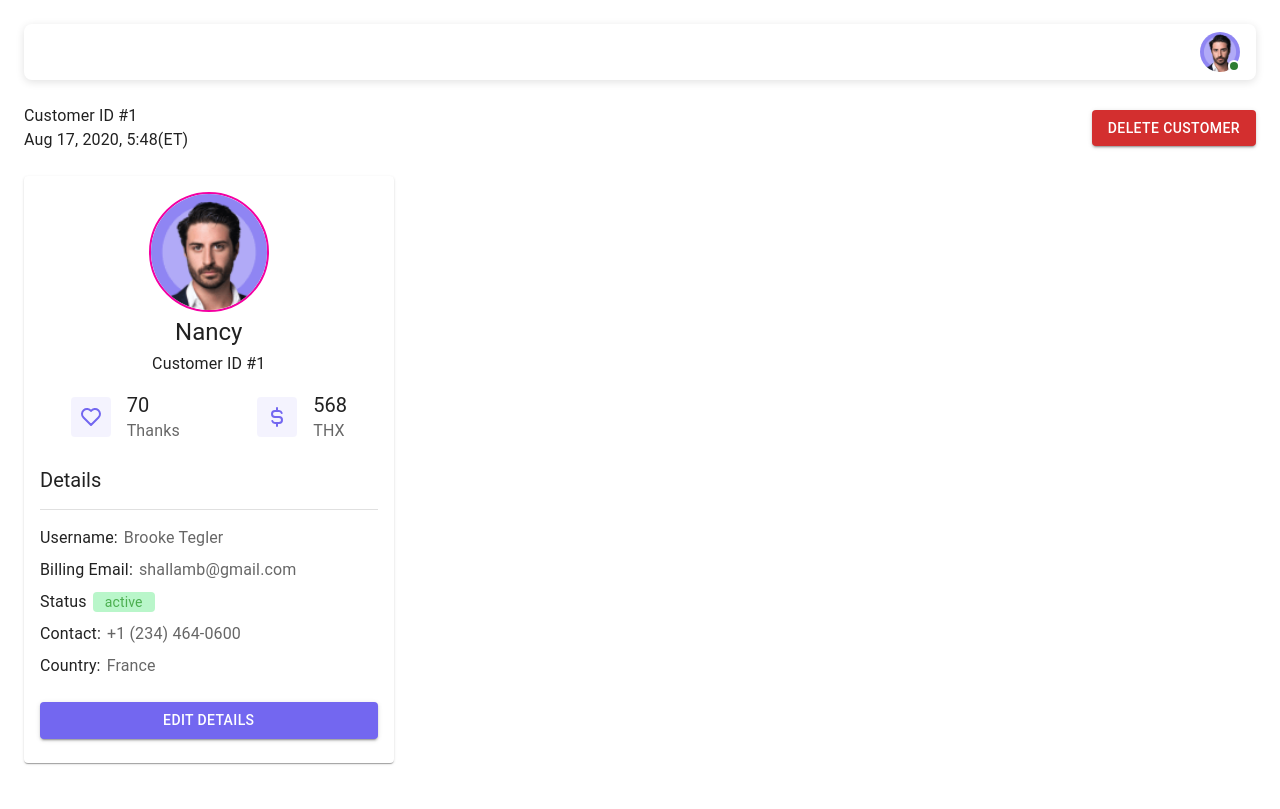
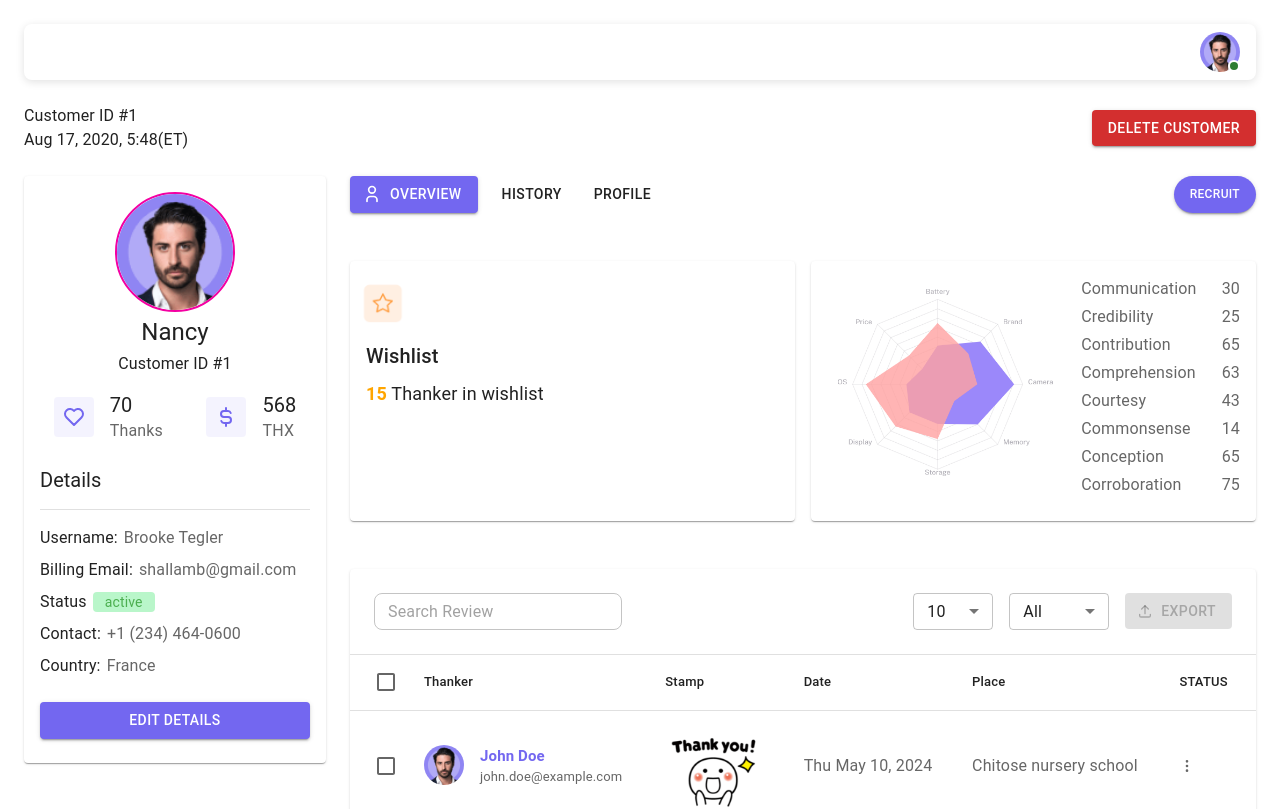
Before and after one commit to thanklet/mock-dapp-prototype, a React (Vite) app: page /admin/users/1 in a window 1280 px wide. Shown: the top 809 px of the page. Built offline with nearby package versions, Linux system fonts and the light colour scheme.

Commit message:
feat: #3 content箇所の作成

```diff
--- /dev/null
+++ b/src/features/admin/components/transaction-table.tsx
@@ -0,0 +1,232 @@
+import "@/styles/table.css";
+import staff1Url from "@/assets/dummy/1.png";
+import staff2Url from "@/assets/dummy/2.png";
+import staff3Url from "@/assets/dummy/3.png";
+import emojiHappyUrl from "@/assets/emoji/happy.svg";
+import emojiHelpfulUrl from "@/assets/emoji/helpful.svg";
+import { Avatar } from "@/components/ui/avatar";
+import { Button } from "@/components/ui/button";
+import { Card } from "@/components/ui/card";
+import { Checkbox } from "@/components/ui/form/checkbox";
+import { Select } from "@/components/ui/form/select";
+import { TextField } from "@/components/ui/form/text-field";
+import { Typography } from "@/components/ui/typography";
+import { Box } from "@mui/material";
+import { IconDotsVertical, IconUpload } from "@tabler/icons-react";
+import {
+  createColumnHelper,
+  flexRender,
+  getCoreRowModel,
+  useReactTable,
+} from "@tanstack/react-table";
+import type { ColumnDef } from "@tanstack/react-table";
+import { useMemo } from "react";
+
+type TransactionType = {
+  id: number;
+  thanker: {
+    name: string;
+    email: string;
+    image: string;
+  };
+  stamp: string;
+  date: string;
+  place: string;
+};
+
+const columnHelper = createColumnHelper<TransactionType>();
+
+const tableData = [
+  {
+    id: 1,
+    thanker: {
+      name: "John Doe",
+      email: "john.doe@example.com",
+      image: staff1Url,
+    },
+    stamp: emojiHappyUrl,
+    date: "Thu May 10, 2024",
+    place: "Chitose nursery school",
+  },
+  {
+    id: 2,
+    thanker: {
+      name: "Jane Doe",
+      email: "jane.doe@example.com",
+      image: staff2Url,
+    },
+    stamp: emojiHelpfulUrl,
+    date: "Thu May 10, 2024",
+    place: "Chitose nursery school",
+  },
+  {
+    id: 3,
+    thanker: {
+      name: "John Doe",
+      email: "john.doe@example.com",
+      image: staff3Url,
+    },
+    stamp: emojiHelpfulUrl,
+    date: "Thu May 10, 2024",
+    place: "Chitose nursery school",
+  },
+];
+
+export const TransactionTable = () => {
+  // biome-ignore lint/suspicious/noExplicitAny: <explanation>
+  const columns = useMemo<ColumnDef<TransactionType, any>[]>(
+    () => [
+      {
+        id: "select",
+        header: () => <Checkbox />,
+        cell: () => <Checkbox />,
+      },
+      columnHelper.accessor("thanker", {
+        header: "Thanker",
+        cell: ({ row }) => (
+          <Box display="flex" gap="16px">
+            <Avatar src={row.original.thanker.image} alt="staff" />
+            <Box>
+              <Typography color="primary" fontSize="15px" fontWeight="bold">
+                {row.original.thanker.name}
+              </Typography>
+              <Typography color="text.secondary" fontSize="13px">
+                {row.original.thanker.email}
+              </Typography>
+            </Box>
+          </Box>
+        ),
+      }),
+      columnHelper.accessor("stamp", {
+        header: "Stamp",
+        cell: ({ row }) => (
+          <Box width="100px">
+            <img src={row.original.stamp} alt="stamp" />
+          </Box>
+        ),
+      }),
+      columnHelper.accessor("date", {
+        header: "Date",
+        cell: ({ row }) => <Typography>{row.original.date}</Typography>,
+      }),
+      columnHelper.accessor("place", {
+        header: "Place",
+        cell: ({ row }) => <Typography>{row.original.place}</Typography>,
+      }),
+      {
+        id: "dots",
+        header: () => "STATUS",
+        cell: () => <IconDotsVertical size={16} />,
+      },
+    ],
+    [],
+  );
+
+  const table = useReactTable({
+    data: tableData,
+    columns,
+    getCoreRowModel: getCoreRowModel(),
+  });
+
+  return (
+    <>
+      <Card>
+        <Box
+          sx={{
+            display: "flex",
+            justifyContent: "space-between",
+            alignItems: "center",
+            p: "24px",
+            borderBottom: "1px solid",
+            borderColor: "divider",
+          }}
+        >
+          <Box>
+            <TextField hiddenLabel placeholder="Search Review" />
+          </Box>
+          <Box
+            sx={{
+              display: "flex",
+              alignItems: "center",
+              gap: "16px",
+            }}
+          >
+            <Box width="80px">
+              <Select
+                id="select01"
+                value="10"
+                items={[
+                  {
+                    value: "10",
+                    children: "10",
+                  },
+                  {
+                    value: "20",
+                    children: "20",
+                  },
+                  {
+                    value: "30",
+                    children: "30",
+                  },
+                ]}
+              />
+            </Box>
+            <Box width="100px">
+              <Select
+                id="select02"
+                value="all"
+                items={[
+                  {
+                    value: "all",
+                    children: "All",
+                  },
+                ]}
+              />
+            </Box>
+            <Button
+              variant="contained"
+              disabled
+              startIcon={<IconUpload size={16} />}
+              sx={{ width: { xs: "100%", sm: "auto" } }}
+            >
+              Export
+            </Button>
+          </Box>
+        </Box>
+
+        <table className="table">
+          <thead>
+            {table.getHeaderGroups().map((headerGroup) => (
+              <tr key={headerGroup.id}>
+                {headerGroup.headers.map((header) => (
+                  <th key={header.id}>
+                    {flexRender(
+                      header.column.columnDef.header,
+                      header.getContext(),
+                    )}
+                  </th>
+                ))}
+              </tr>
+            ))}
+          </thead>
+          <tbody>
+            {table.getRowModel().rows.map((row) => {
+              return (
+                <tr key={row.id}>
+                  {row.getVisibleCells().map((cell) => (
+                    <td key={cell.id}>
+                      {flexRender(
+                        cell.column.columnDef.cell,
+                        cell.getContext(),
+                      )}
+                    </td>
+                  ))}
+                </tr>
+              );
+            })}
+          </tbody>
+        </table>
+      </Card>
+    </>
+  );
+};
--- /dev/null
+++ b/src/features/admin/components/user-content.tsx
@@ -0,0 +1,109 @@
+import hospitalityUrl from "@/assets/hospitality.png";
+import wishlistUrl from "@/assets/wishlist.png";
+import { Button } from "@/components/ui/button";
+import { Card, CardContent } from "@/components/ui/card";
+import { Typography } from "@/components/ui/typography";
+import { Box, Stack } from "@mui/material";
+import { IconUser } from "@tabler/icons-react";
+import { TransactionTable } from "./transaction-table";
+
+const hospitalityData = [
+  {
+    name: "Communication",
+    value: 30,
+  },
+  {
+    name: "Credibility",
+    value: 25,
+  },
+  {
+    name: "Contribution",
+    value: 65,
+  },
+  {
+    name: "Comprehension",
+    value: 63,
+  },
+  {
+    name: "Courtesy",
+    value: 43,
+  },
+  {
+    name: "Commonsense",
+    value: 14,
+  },
+  {
+    name: "Conception",
+    value: 65,
+  },
+  {
+    name: "Corroboration",
+    value: 75,
+  },
+];
+
+export const UserContent = () => {
+  return (
+    <>
+      <Stack direction="row" spacing={2} justifyContent={"space-between"}>
+        <Stack direction="row" spacing={2}>
+          <Button variant="contained" startIcon={<IconUser size={20} />}>
+            Overview
+          </Button>
+          <Button variant="text" color="inherit">
+            History
+          </Button>
+          <Button variant="text" color="inherit">
+            Profile
+          </Button>
+        </Stack>
+        <Button
+          variant="contained"
+          sx={{ fontSize: "12px", borderRadius: "20px" }}
+        >
+          recruit
+        </Button>
+      </Stack>
+      <Stack direction="row" spacing={2} mt={6}>
+        <Card sx={{ width: "50%" }}>
+          <CardContent>
+            <Box width={"50px"} ml={"-10px"}>
+              <img src={wishlistUrl} alt="wishlist" />
+            </Box>
+            <Typography variant="h6" mt={2}>
+              Wishlist
+            </Typography>
+            <Typography variant="body1" fontSize={"18px"} mt={1}>
+              <Box component="span" fontWeight={"bold"} color={"orange"}>
+                15
+              </Box>{" "}
+              Thanker in wishlist
+            </Typography>
+          </CardContent>
+        </Card>
+        <Card sx={{ width: "50%" }}>
+          <CardContent>
+            <Stack direction="row" spacing={2}>
+              <Box width={"60%"}>
+                <img src={hospitalityUrl} alt="hospitality" />
+              </Box>
+              <Box width={"40%"} color={"text.secondary"}>
+                <dl className="flex flex-col gap-1">
+                  {hospitalityData.map((item) => (
+                    <div className="flex justify-between" key={item.name}>
+                      <dt>{item.name}</dt>
+                      <dd>{item.value}</dd>
+                    </div>
+                  ))}
+                </dl>
+              </Box>
+            </Stack>
+          </CardContent>
+        </Card>
+      </Stack>
+      <Box mt={6}>
+        <TransactionTable />
+      </Box>
+    </>
+  );
+};
--- a/src/features/admin/components/user-view.tsx
+++ b/src/features/admin/components/user-view.tsx
@@ -3,8 +3,8 @@ import { Typography } from "@/components/ui/typography";
 import { Box } from "@mui/material";
 import { Stack } from "@mui/material";
 import { useParams } from "react-router-dom";
+import { UserContent } from "./user-content";
 import { UserDetails } from "./user-details";
-
 export const UserView = () => {
   const { userId } = useParams();
   return (
@@ -23,8 +23,11 @@ export const UserView = () => {
         </Button>
       </Stack>
       <Box display={"flex"} justifyContent={"space-between"} gap={"24px"}>
-        <Box width={"30%"}>
+        <Box width={"25%"}>
           <UserDetails />
+        </Box>
+        <Box width={"75%"}>
+          <UserContent />
         </Box>
       </Box>
     </Stack>
```
Also changed, not shown: src/assets/emoji/happy.svg (added), src/assets/emoji/helpful.svg (added).
